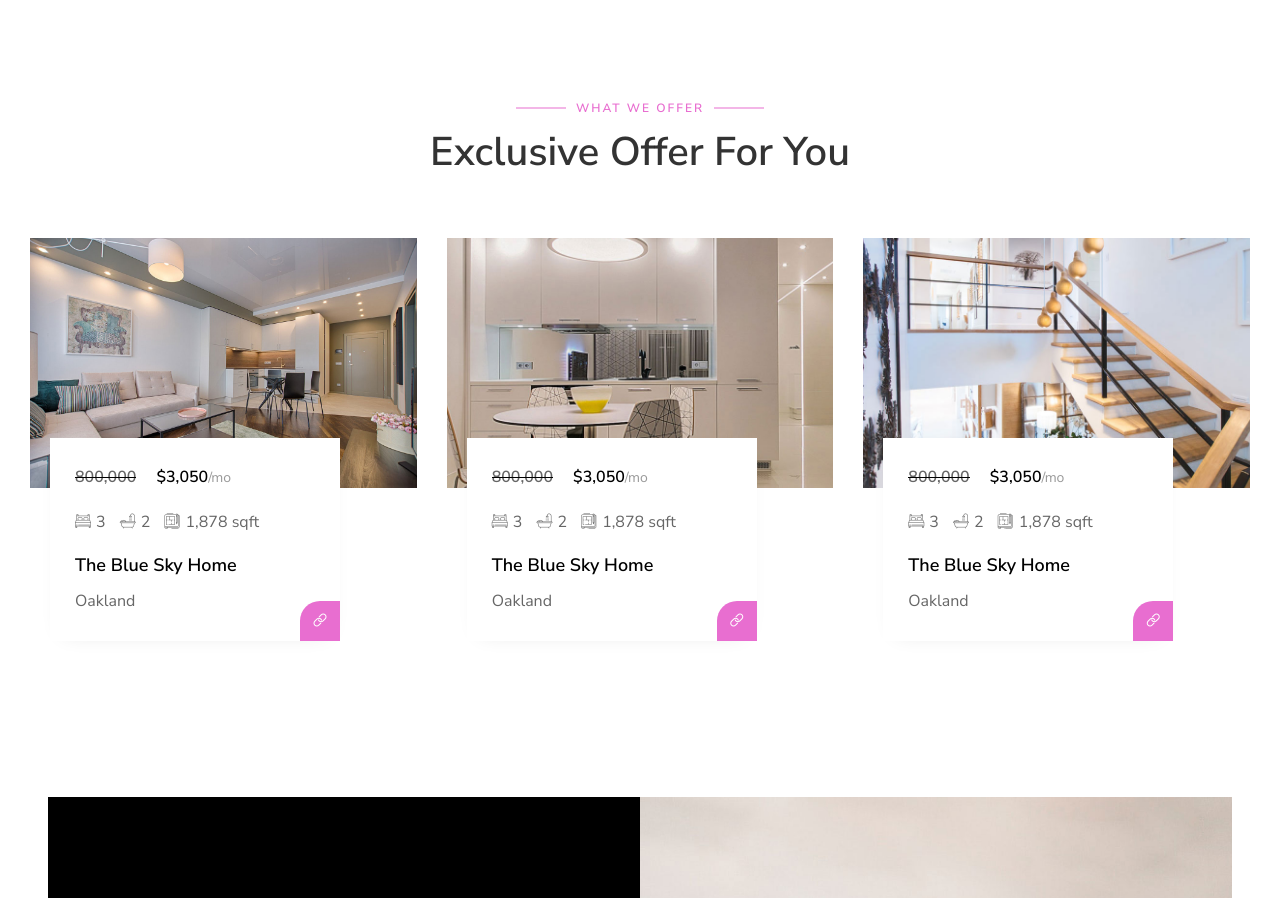
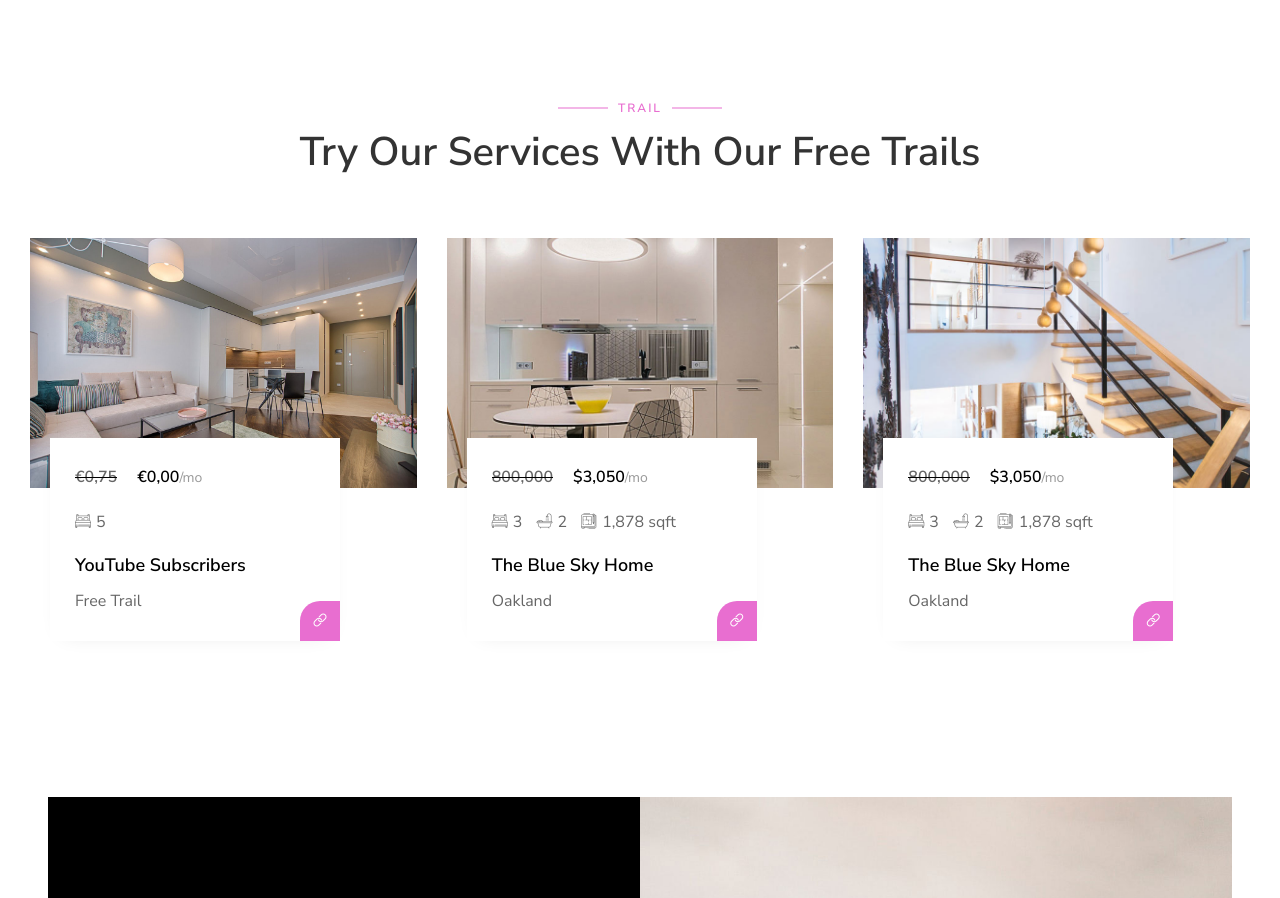
Before and after one commit to SkyAcademy/launchbooster, a plain HTML site: page index.html in a window 1280 px wide. Shown: the part 1379-2277 px from the top of the page. Drawn offline with Linux system fonts and the light colour scheme; some packages are replaced by stand-ins of ours; no server answers; files whose address does not match are found by name.

Commit message:
Update index.html

```diff
--- a/index.html
+++ b/index.html
@@ -133,8 +133,8 @@
     	<div class="container">
     		<div class="row justify-content-center">
           <div class="col-md-12 heading-section text-center ftco-animate mb-5">
-          	<span class="subheading">What we offer</span>
-            <h2 class="mb-2">Exclusive Offer For You</h2>
+          	<span class="subheading">Trail</span>
+            <h2 class="mb-2">Try Our Services With Our Free Trails</h2>
           </div>
         </div>
         <div class="row">
@@ -142,14 +142,12 @@
         		<div class="property-wrap ftco-animate">
         			<a href="#" class="img" style="background-image: url(images/work-1.jpg);"></a>
         			<div class="text">
-        				<p class="price"><span class="old-price">800,000</span><span class="orig-price">$3,050<small>/mo</small></span></p>
+        				<p class="price"><span class="old-price">€0,75</span><span class="orig-price">€0,00<small>/mo</small></span></p>
         				<ul class="property_list">
-        					<li><span class="flaticon-bed"></span>3</li>
-        					<li><span class="flaticon-bathtub"></span>2</li>
-        					<li><span class="flaticon-floor-plan"></span>1,878 sqft</li>
+        					<li><span class="flaticon-bed"></span>5</li>
         				</ul>
-        				<h3><a href="#">The Blue Sky Home</a></h3>
-        				<span class="location">Oakland</span>
+        				<h3><a href="#">YouTube Subscribers</a></h3>
+        				<span class="location">Free Trail</span>
         				<a href="#" class="d-flex align-items-center justify-content-center btn-custom">
         					<span class="ion-ios-link"></span>
         				</a>
```
